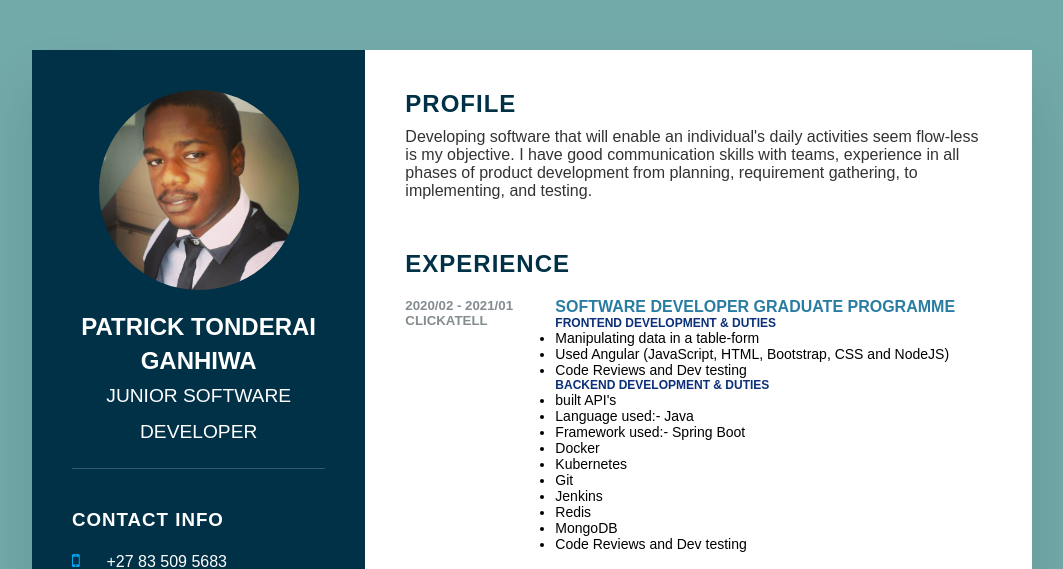
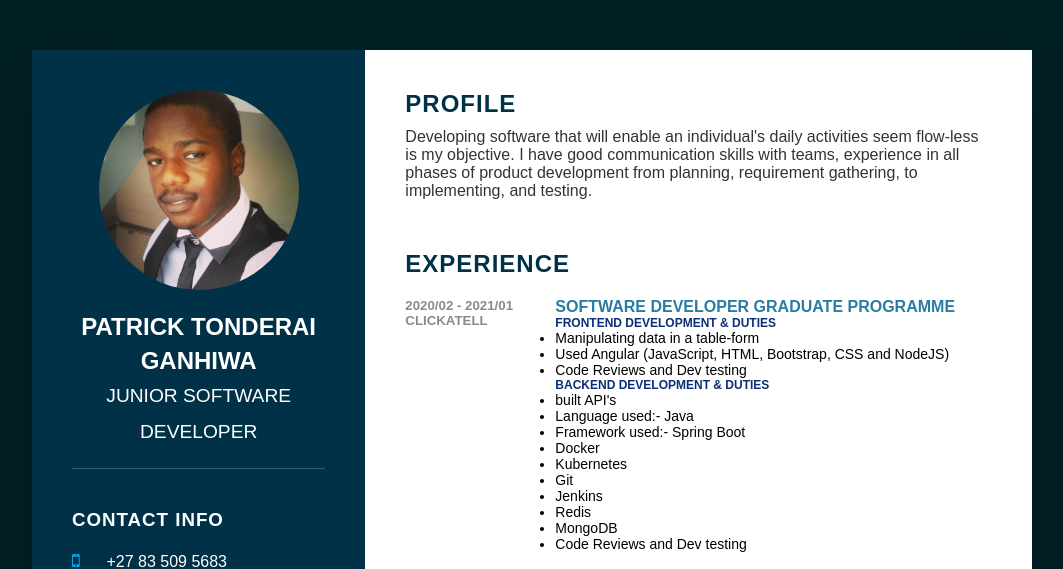
Before and after one commit to Pats101/Portfolio, a website: page index.html in a window 1280 px wide. Shown: the top 569 px of the page, without its empty margins (108-1171 px from the left). Drawn offline with Linux system fonts and the light colour scheme; a web font is replaced by a local one.

Commit message:
changing baground color

```diff
--- a/src/css/style.css
+++ b/src/css/style.css
@@ -8,7 +8,7 @@
 }
 
 body{
-    background: #2d8080ab;
+    background: #001f25;
     display: flex;
     justify-content: center;
     align-items: center;
```
